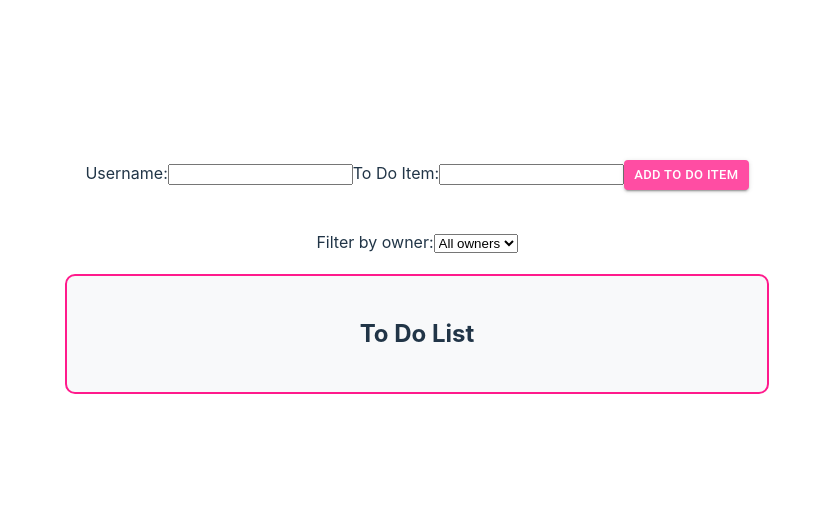
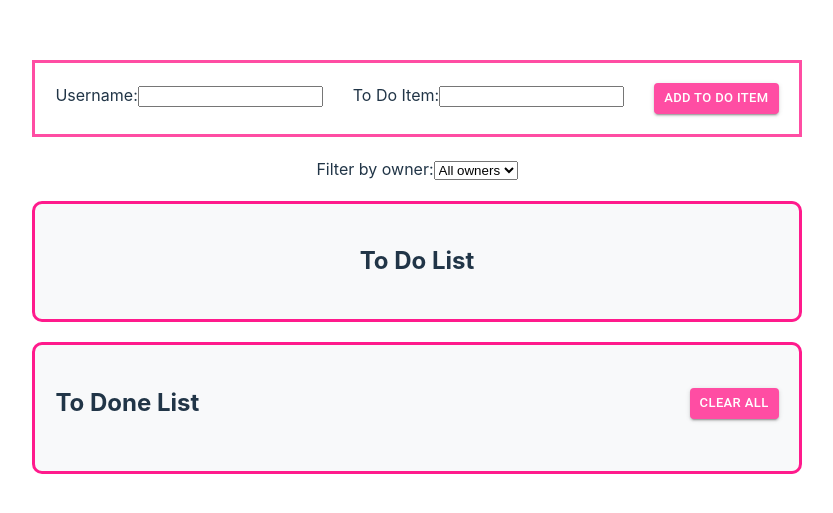
Before and after one commit to mshaner97/MyFirstReactApp, a React (Vite) app: page / in a window 1280 px wide. Shown: the part 133-646 px from the top of the page, without its empty margins (223-1056 px from the left). Built offline with nearby package versions, Linux system fonts and the light colour scheme.

Commit message:
Styling my todolist

```diff
--- a/src/App.tsx
+++ b/src/App.tsx
@@ -2,9 +2,46 @@ import { useState } from 'react'
 import './App.css'
 import Button from '@mui/material/Button';
 
+const ListContainerStyle = {
+  display: "flex",
+  flexDirection: "column",
+  gap: "10px",
+  padding: "20px",
+  border: "3px solid #ff1a8c",
+  borderRadius: "10px",
+  backgroundColor: "#f8f9fa",
+  maxHeight: "400px",
+  overflowY: "auto",
+  width: '100%',
+  boxSizing: 'border-box',
+};
+const ItemStyle = {
+  display: "flex",
+  flexDirection: "row",
+  alignItems: "center",
+  justifyContent: "space-between",
+  border: "1px solid #ced4da",
+  borderRadius: "8px",
+  padding: "15px",
+  backgroundColor: "white",
+  boxSizing: 'border-box',
+  minWidth: 0,
+};
+
+const textStyle = {
+  whiteSpace: 'nowrap',
+  overflow: 'hidden',
+  textOverflow: 'ellipsis',
+  marginRight: '10px',
+};
+
 function App() {
   const [ToDos, setToDos] = useState([]);
   const [sortBy, setSortBy] = useState("all");
+  const [completedToDos, setCompletedToDos] = useState([]);
+  const clearCompletedToDos = () => {
+    setCompletedToDos([]);
+  };
 
   const addToDo = (listName, listOwner) => {
     const newToDo = {
@@ -19,6 +56,18 @@ function App() {
     setToDos(ToDos.filter(ToDo => ToDo.id !== id));
   };
 
+  const moveToDone = (id) => {
+    const todoToMove = ToDos.find(ToDo => ToDo.id === id);
+    setToDos(ToDos.filter(ToDo => ToDo.id !== id));
+    setCompletedToDos([...completedToDos, todoToMove]);
+  };
+
+  const restoreToDo = (id) => {
+    const todoToRestore = completedToDos.find(todo => todo.id === id);
+    setCompletedToDos(completedToDos.filter(todo => todo.id !== id));
+    setToDos([...ToDos, todoToRestore]);
+  };
+
   const uniqueOwners = [...new Set(ToDos.map(ToDo => ToDo.listOwner))];
 
   let filteredToDos;
@@ -27,6 +76,7 @@ function App() {
   } else {
     filteredToDos = ToDos.filter(ToDo => ToDo.listOwner === sortBy);
   }
+
   return (
     <div className="App">
       <ToDoInput onAdd={addToDo} />
@@ -44,13 +94,19 @@ function App() {
           </select>
         </label>
       </div>
-      <ToDoList ToDos={filteredToDos} onRemove={removeToDo} />
+      <div style={{ display: 'flex', flexDirection: 'column', gap: '20px' }}>
+        <ToDoList ToDos={filteredToDos} onRemove={moveToDone} />
+        <DoneList completedToDos={completedToDos} onRestore={restoreToDo} onClear={clearCompletedToDos} />
+      </div>
     </div>
   );
 }
 function ToDoInput({ onAdd }) {
   const ToDoInputContainerStyle = {
     padding: "20px",
+    display: "flex",
+    gap: "30px",
+    border: "solid 3px #ff4da3"
   };
   const [listName, setListName] = useState("");
   const [listOwner, setListOwner] = useState("");
@@ -85,45 +141,11 @@ function ToDoInput({ onAdd }) {
 }
 
 function ToDoList({ ToDos, onRemove }) {
-  const ToDoListContainerStyle = {
-    display: "flex",
-    flexDirection: "column",
-    gap: "10px",
-    padding: "20px",
-    border: "2px solid #ff1a8c",
-    borderRadius: "10px",
-    backgroundColor: "#f8f9fa",
-    maxHeight: "400px",
-    overflowY: "auto",
-    width: '100%',
-    boxSizing: 'border-box',
-  };
-
-  const todoItemStyle = {
-    display: "flex",
-    flexDirection: "row",
-    alignItems: "center",
-    justifyContent: "space-between",
-    border: "1px solid #ced4da",
-    borderRadius: "8px",
-    padding: "15px",
-    backgroundColor: "white",
-    boxSizing: 'border-box',
-    minWidth: 0,
-  };
-
-  const textStyle = {
-    whiteSpace: 'nowrap',
-    overflow: 'hidden',
-    textOverflow: 'ellipsis',
-    marginRight: '10px',
-  };
-
   return (
-    <div style={ToDoListContainerStyle}>
+    <div style={ListContainerStyle}>
       <h2>To Do List</h2>
       {ToDos.map((ToDo) => (
-        <div key={ToDo.id} style={todoItemStyle}>
+        <div key={ToDo.id} style={ItemStyle}>
           <span>List Owner: {ToDo.listOwner}</span>
           <span>{ToDo.title}</span>
           <Button
@@ -134,8 +156,44 @@ function ToDoList({ ToDos, onRemove }) {
   }}
   size="small"
 >
-  Remove
+  Done
 </Button>
+        </div>
+      ))}
+    </div>
+  );
+}
+function DoneList({ completedToDos, onRestore, onClear}) {
+  return (
+    <div style={ListContainerStyle}>
+      <div style={{ display: 'flex', justifyContent: 'space-between', alignItems: 'center', marginBottom: '10px' }}>
+        <h2>To Done List</h2>
+        <Button
+          onClick={onClear}
+          variant="contained"
+          sx={{
+            backgroundColor: '#ff4da3',
+            '&:hover': { backgroundColor: '#ff1a8c' }
+          }}
+          size="small"
+        >
+          Clear All
+        </Button>
+      </div>
+      {completedToDos.map((completedToDo) => (
+        <div key={completedToDo.id} style={ItemStyle}>
+          <span>List Owner: {completedToDo.listOwner}</span>
+          <span>{completedToDo.title}</span>
+          <Button
+            onClick={() => onRestore(completedToDo.id)}
+            variant="contained"
+            sx={{
+              backgroundColor: '#ff4da3', '&:hover': { backgroundColor: '#ff1a8c' }
+            }}
+            size="small"
+          >
+            Restore
+          </Button>
         </div>
       ))}
     </div>
```
